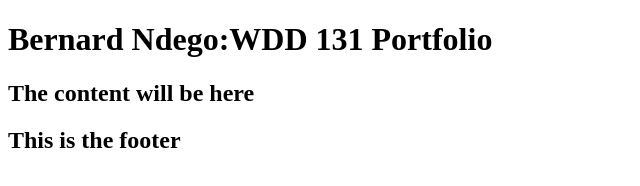
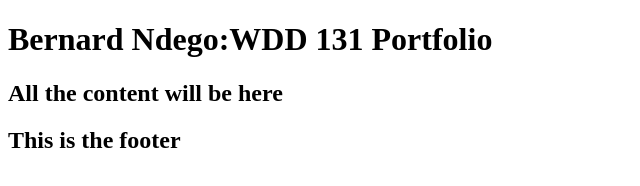
Before and after one commit to bendeezy/wdd131, a plain HTML site: page index.html in a window 1280 px wide. Shown: the whole page, without its empty margins (0-640 px from the left). Drawn offline with Linux system fonts and the light colour scheme.

Commit message:
all the content

```diff
--- a/index.html
+++ b/index.html
@@ -10,8 +10,7 @@
 </head>
 <body>
     <header><h1>Bernard Ndego:WDD 131 Portfolio</h1></header>
-    <main> <h2>The content will be here</h2></main>
+    <main> <h2>All the content will be here</h2></main>
     <footer><h2>This is the footer</h2></footer>
-
 </body>
 </html>
```
